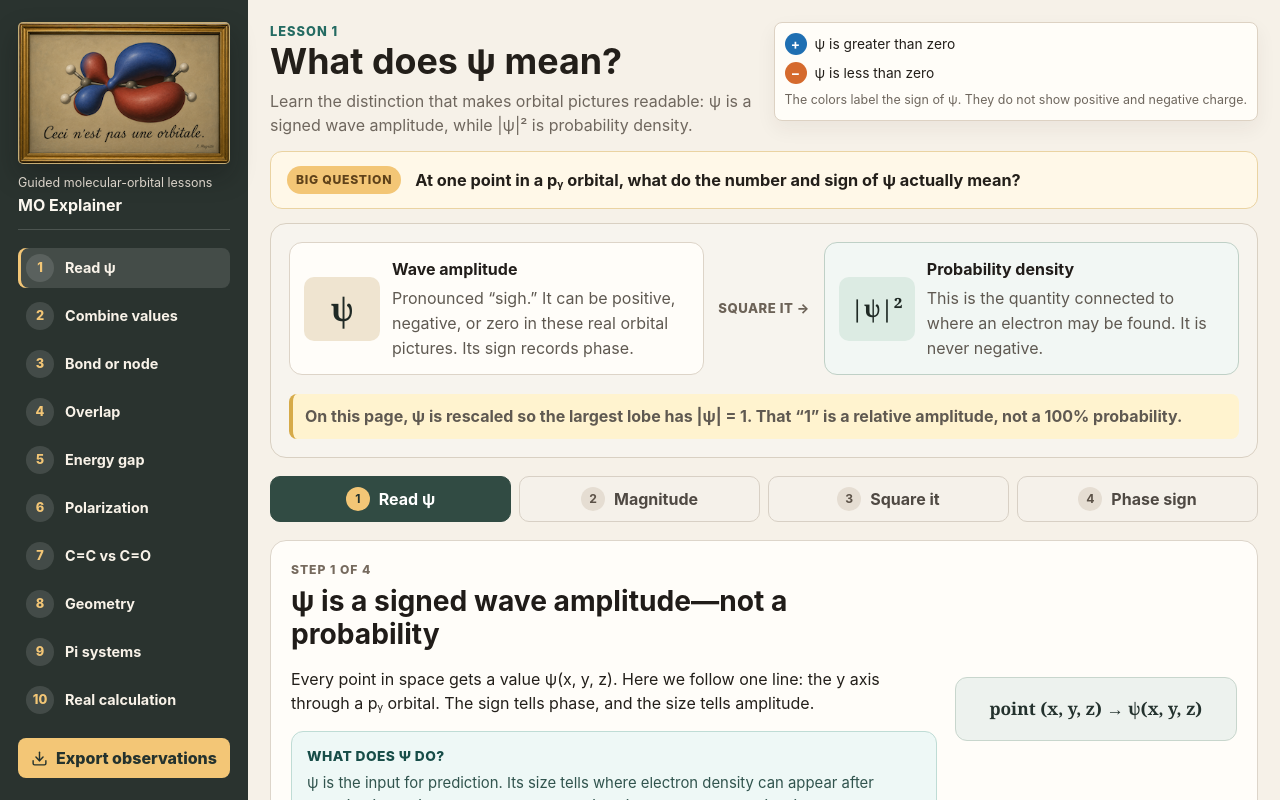
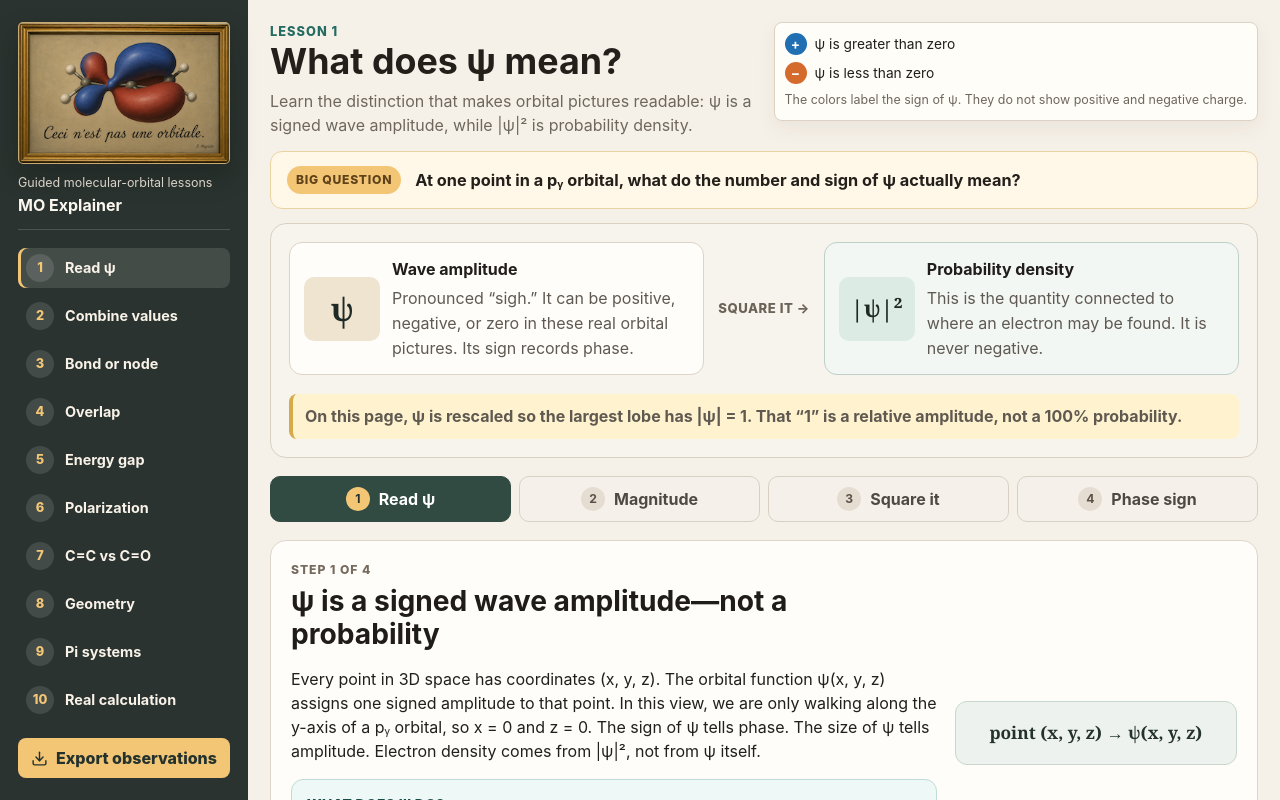
Before and after one commit to jgassens/MOexplainer, a React (Vite) app: page / in a window 1280 px wide. Shown: the top 800 px of the page. Built offline with nearby package versions, Linux system fonts and the light colour scheme.

Commit message:
Update psi intro wording

```diff
--- a/src/lessons/PhaseLesson/index.tsx
+++ b/src/lessons/PhaseLesson/index.tsx
@@ -24,7 +24,7 @@ const stages: readonly StageCopy[] = [
     id: "read",
     shortTitle: "Read ψ",
     title: "ψ is a signed wave amplitude—not a probability",
-    lead: "Every point in space gets a value ψ(x, y, z). Here we follow one line: the y axis through a pᵧ orbital. The sign tells phase, and the size tells amplitude.",
+    lead: "Every point in 3D space has coordinates (x, y, z). The orbital function ψ(x, y, z) assigns one signed amplitude to that point. In this view, we are only walking along the y-axis of a pᵧ orbital, so x = 0 and z = 0. The sign of ψ tells phase. The size of ψ tells amplitude. Electron density comes from |ψ|², not from ψ itself.",
     equation: "point (x, y, z)  →  ψ(x, y, z)",
     correction:
       "The +1 and −1 values on this page are scaled teaching values. They mean equal amplitude with opposite phase. They do not mean +100% and −100% probability.",
```
